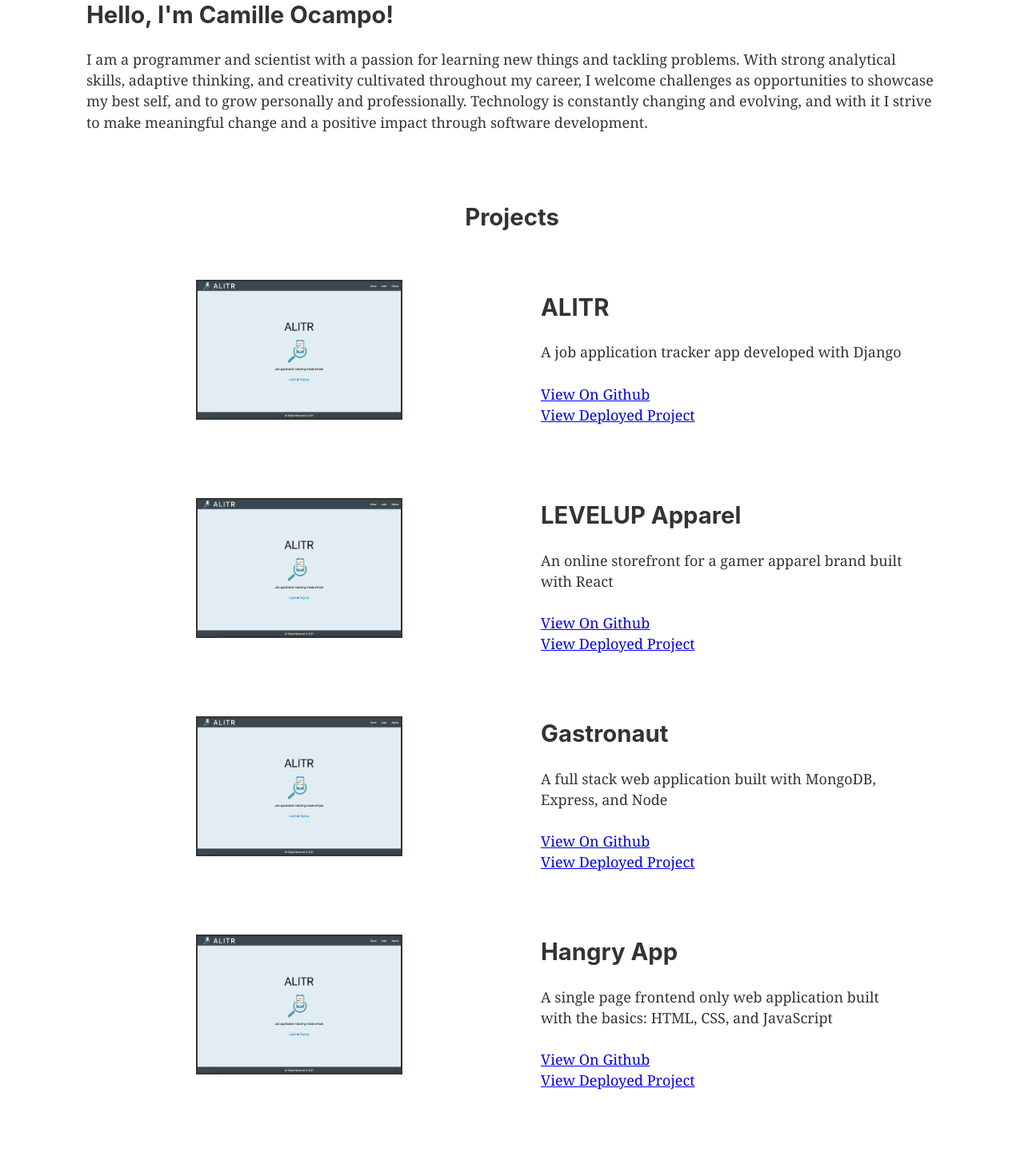
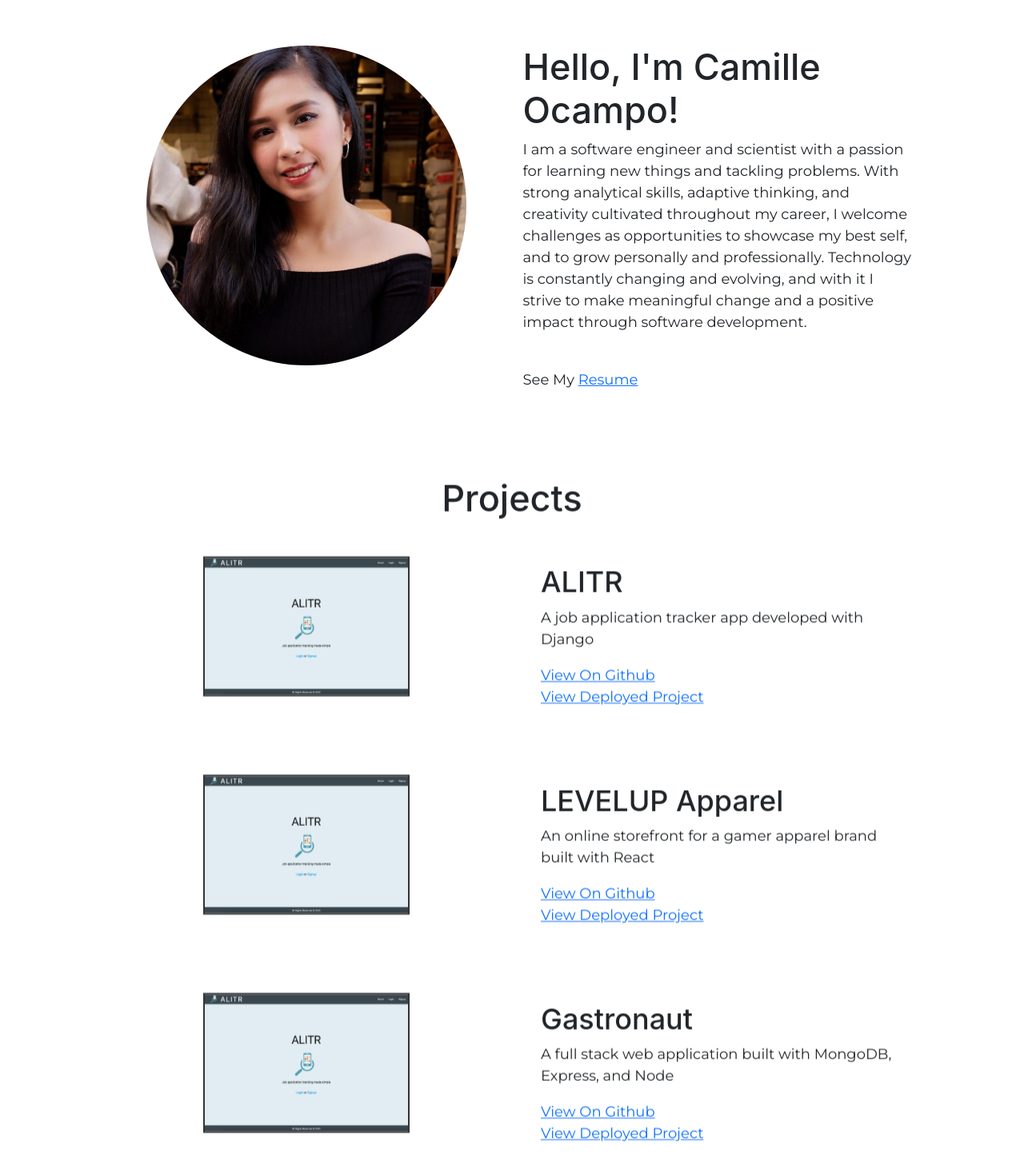
Before and after one commit to cocampo0915/My-Portfolio, a Gatsby site: page / in a window 1280 px wide. Shown: the part 195-1641 px from the top of the page at 80% size. Built offline with nearby package versions, Linux system fonts and the light colour scheme; Gatsby itself is replaced by a stand-in of ours.

Commit message:
wip: adds some css animation to main page

```diff
--- a/gatsby-node.js
+++ b/gatsby-node.js
@@ -40,3 +40,14 @@ module.exports.createPages = async ({ graphql, actions }) => {
         })
     })
 }
+
+module.exports.onCreateWebpackConfig = ({
+    actions,
+}) => {
+    const { setWebpackConfig } = actions;
+    setWebpackConfig({
+        externals: {
+            jquery: 'jQuery',
+        }
+    })
+}
--- a/package.json
+++ b/package.json
@@ -16,6 +16,7 @@
   },
   "dependencies": {
     "babel-plugin-styled-components": "^1.13.2",
+    "bootstrap": "^5.1.0",
     "gatsby": "^3.10.2",
     "gatsby-plugin-image": "^1.11.0",
     "gatsby-plugin-manifest": "^3.10.0",
@@ -26,6 +27,7 @@
     "gatsby-source-filesystem": "^3.11.0",
     "gatsby-transformer-remark": "^4.8.0",
     "gatsby-transformer-sharp": "^3.11.0",
+    "jquery": "^3.6.0",
     "react": "^17.0.1",
     "react-dom": "^17.0.1",
     "react-helmet": "^6.1.0",
--- a/src/components/footer.js
+++ b/src/components/footer.js
@@ -3,7 +3,7 @@ import { StyledFooter } from '../styles/styled-components'
 
 const Footer = (props) => (
     <StyledFooter>
-        <p>All Rights Reserved &copy; {new Date().getFullYear()}</p>
+        <p>Created by Camille Ocampo &copy; {new Date().getFullYear()} All Rights Reserved</p>
     </StyledFooter>
 )
 
--- a/src/components/head.js
+++ b/src/components/head.js
@@ -17,6 +17,9 @@ const Head = ({ page }) => {
         <Helmet>
             <title>{`${page} | ${title}`}</title>
             <meta name="description" content={description} />
+            <link rel="preconnect" href="https://fonts.googleapis.com" />
+            <link rel="preconnect" href="https://fonts.gstatic.com" crossorigin />
+            <link href="https://fonts.googleapis.com/css2?family=Montserrat&display=swap" rel="stylesheet" />
         </Helmet>
     )
 }
--- a/src/components/layout.js
+++ b/src/components/layout.js
@@ -2,6 +2,7 @@ import React from 'react'
 import Header from './header'
 import Footer from './footer'
 import '../styles/reset.css'
+import 'bootstrap/dist/css/bootstrap.css'
 import { StyledLayout } from '../styles/styled-components'
 
 const Layout = (props) => {
--- a/src/pages/index.js
+++ b/src/pages/index.js
@@ -1,22 +1,65 @@
-import React from 'react'
+import React, {useState, useEffect, useRef} from 'react'
+import { ReactDOM } from 'react-dom'
 import Layout from '../components/layout'
 import Head from '../components/head'
 import projects from '../data/projects.json'
+import '../styles/styles.css'
+
+function FadeInSection(props) {
+  const [isVisible, setVisible] = useState(false);
+  const domRef = useRef();
+
+  useEffect(() => {
+    const observer = new IntersectionObserver(entries => {
+      entries.forEach(entry => {
+        console.log(`entry`, entry, `is = ${entry.isIntersecting}`);
+        setVisible(entry.isIntersecting);
+      });
+    });
+
+    const { current } = domRef;
+    observer.observe(current);
+
+    return () => observer.unobserve(current);
+  }, []);
+  return (
+    <div
+      className={`fade-in-section ${isVisible ? "is-visible" : ""}`}
+      ref={domRef}
+    >
+      {props.children}
+    </div>
+  );
+}
 
 const IndexPage = () => {
+  const [isShown, setIsShown] = useState(true);
+
   return (
     <Layout>
       <Head page="Home" />
 
-      <section id="about-me">
-        <h2>Hello, I'm Camille Ocampo!</h2>
-        <div id="brand-statement">
-          I am a programmer and scientist with a passion for learning new things and tackling problems. With strong analytical skills, adaptive thinking, and creativity cultivated throughout my career, I welcome challenges as opportunities to showcase my best self, and to grow personally and professionally. Technology is constantly changing and evolving, and with it I strive to make meaningful change and a positive impact through software development.
+      <section className="container" id="about-me">
+        <div className="row">
+          <div className="col-lg-6" id="profile-picture">
+            <img src="/images/profile-pic.jpeg" alt="profile picture" />
+          </div>
+          <div className="col-lg-6" id="brand-statement">
+            <h1>Hello, I'm Camille Ocampo!</h1>
+            <p>
+              I am a software engineer and scientist with a passion for learning new things and tackling problems. With strong analytical skills, adaptive thinking, and creativity cultivated throughout my career, I welcome challenges as opportunities to showcase my best self, and to grow personally and professionally. Technology is constantly changing and evolving, and with it I strive to make meaningful change and a positive impact through software development.
+            </p>
+            <br />
+            <p>See My <a href="/images/resume.pdf" target="_blank">Resume</a></p>
+          </div>
         </div>
       </section>
 
-      <section id="projects" style={{ display: "flex", flexDirection: "column", alignItems: "center", justifyContent: "space-evenly" }}>
-        <h2>Projects</h2>
+      <FadeInSection>
+        <section class="tag" id="projects" style={{ display: "flex", flexDirection: "column", alignItems: "center", justifyContent: "space-evenly" }}>
+          <div style={{ display: "inherit", textAlign: "left" }}>
+            <h1>Projects</h1>
+          </div>
           {
             projects.map((project, idx) => {
               return (
@@ -36,9 +79,10 @@ const IndexPage = () => {
             )
           }
         </section>
-
-      <section id="skills">
-        <h2>Skills</h2>
+      </FadeInSection>
+      <FadeInSection>
+        <section class="tag" id="skills">
+          <h1>Skills</h1>
           <ul>
             <li>HTML</li>
             <li>CSS</li>
@@ -52,6 +96,7 @@ const IndexPage = () => {
             <li>SQL</li>
           </ul>
         </section>
+      </FadeInSection>
     </Layout>
   )
 }
--- a/src/styles/reset.css
+++ b/src/styles/reset.css
@@ -37,8 +37,9 @@ summary {
 }
 
 main {
-    margin-left: 5rem;
-    margin-right: 5rem;
+    margin-left: 3rem;
+    margin-right: 3rem;
+    padding: 3rem;
 }
 
 section {
--- a/src/styles/styled-components.js
+++ b/src/styles/styled-components.js
@@ -56,3 +56,7 @@ export const StyledLayout = styled.div`
         padding: 1rem;
     }
 `
+export const StyledProfilePic = styled.img`
+    border-radius: 50%;
+    width: 300px;
+`
--- /dev/null
+++ b/src/styles/styles.css
@@ -0,0 +1,47 @@
+body {
+    font-family: "Montserrat"
+}
+
+#about-me {
+    animation: fadein 2s;
+    -webkit-animation: fadein 2s;
+}
+
+@keyframes fadein {
+    0% {
+        opacity: 0;
+    }
+
+    100% {
+        opacity: 1;
+    }
+}
+
+#profile-picture {
+    text-align: center;
+}
+
+#profile-picture>img {
+    border-radius: 50%;
+    height: 400px;
+    width: 400px;
+}
+
+#brand-statement {
+    margin: auto;
+}
+
+.fade-in-section {
+    opacity: 0;
+    transform: translateY(20vh);
+    visibility: hidden;
+    transition: opacity 1200ms ease-out, transform 600ms ease-out,
+        visibility 1200ms ease-out;
+    will-change: opacity, transform, visibility;
+}
+
+.fade-in-section.is-visible {
+    opacity: 1;
+    transform: none;
+    visibility: visible;
+}
```
Also changed, not shown: src/html.js (added, +43 -0 lines), static/images/profile-pic.jpeg (added), 2 other files. Lines whose indentation alone changed are shown as unchanged.
